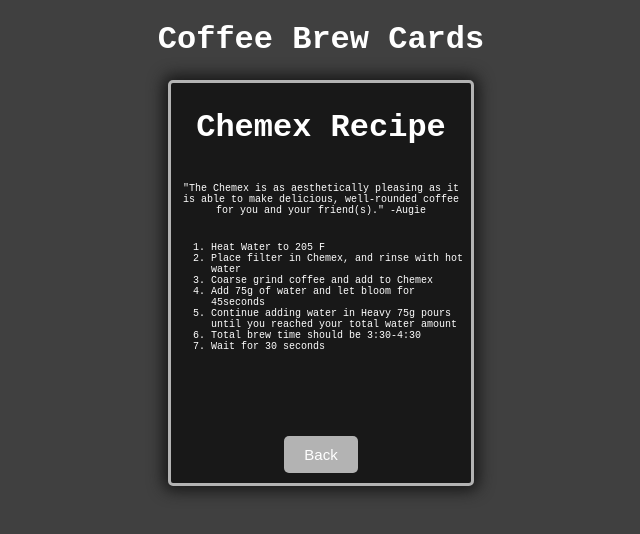
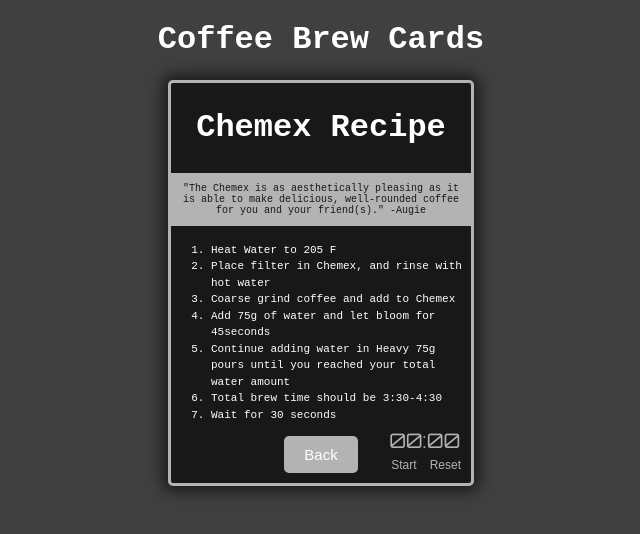
Before and after one commit to puginator/coffee-brew, a React (Create React App) app: page / in a window 1280 px wide. Both pictures are taken after a click on the button "Brew". Shown: the top 534 px of the page, without its empty margins (319-959 px from the left). Built offline with nearby package versions, Linux system fonts and the light colour scheme.

Commit message:
completed timer component

```diff
--- a/public/index.html
+++ b/public/index.html
@@ -24,6 +24,12 @@
       work correctly both with client-side routing and a non-root public URL.
       Learn how to configure a non-root public URL by running `npm run build`.
     -->
+    <link rel="preconnect" href="https://fonts.googleapis.com" />
+    <link rel="preconnect" href="https://fonts.gstatic.com" crossorigin />
+    <link
+      href="https://fonts.googleapis.com/css2?family=Orbitron&display=swap"
+      rel="stylesheet"
+    />
     <title>React App</title>
   </head>
   <body>
--- a/src/App.js
+++ b/src/App.js
@@ -4,6 +4,7 @@
 import styled from 'styled-components';
 // import {data} from './cardData.json';
 import LogoSrc from './assets/images/Chemex.png';
+import Timer from './components/Timer';
 
 
 
@@ -100,11 +101,13 @@
 `;
 const BrewStep = styled.li`
   color: #ffffff;
-  font-size: 10px;
+  font-size: 11px;
+  line-height: 1.5;
   `;
 const Quote = styled.p`
-  color: #ffffff;
+  color: #181818;
   text-align: center;
+  background-color: #b3b3b3;
   font-size: 10px;
   padding: 10px 5px;
   margin: 0;
@@ -141,7 +144,11 @@
             <BrewStep>Total brew time should be 3:30-4:30</BrewStep>
             <BrewStep>Wait for 30 seconds</BrewStep>
           </BrewInstructions>
-          <Button onClick={handleClick}>Back</Button>
+          <Container>
+            <Timer />
+            <Button onClick={handleClick}>Back</Button>
+          </Container>
+
         </BackCard> }
       </Container>
 
--- /dev/null
+++ b/src/components/Timer.js
@@ -0,0 +1,84 @@
+import React, {
+    useState,
+    useEffect
+} from 'react';
+import styled from 'styled-components';
+
+
+const Container = styled.div`
+  position: absolute;
+
+  bottom: 5px;
+  right: 5px;
+  display: grid;
+  grid-template: 1fr 1fr / 1fr 1fr;
+`;
+const Clock = styled.div`
+    grid-column: 1/ -1;
+    /* border: 2px dashed white; */
+    font-family: 'Orbitron', sans-serif;
+    border-radius: 5px;
+    justify-self: center;
+    font-size: 20px;
+    color: #b3b3b3;
+    margin: 0;
+`;
+
+const Button = styled.button`
+  /* background-color:${({primary}) => primary ? "#181818" : "#b3b3b3"};  */
+  background-color: transparent;
+  color: #b3b3b3;
+  font-size: 12px;
+  border: none;
+  padding: 5px 5px;
+`;
+
+const Timer = () => {
+    const [seconds, setSeconds] = useState(0);
+    const [minutes, setMinutes] = useState(0);
+    const [isActive, setIsActive] = useState(false);
+
+    function toggle() {
+        setIsActive(!isActive);
+    }
+
+    function reset() {
+        setSeconds(0);
+        setMinutes(0)
+        setIsActive(false);
+    }
+
+
+    useEffect(() => {
+        let interval = null;
+        if (isActive) {
+            interval = setInterval(() => {
+                setSeconds(seconds => seconds + 1);
+            }, 1000);
+            if(seconds === 60){
+                setMinutes(minutes => minutes + 1);
+                setSeconds(0);
+            }
+        } else if (!isActive && seconds !== 0) {
+            clearInterval(interval);
+        }
+        return () => clearInterval(interval);
+
+    }, [isActive, seconds]);
+
+    return (
+        <Container>
+            <Clock>
+                {minutes < 10 ? `0${minutes}` : minutes}:{ seconds < 10 ? `0${seconds}` : seconds}
+            </Clock>
+            <Button onClick={toggle}>
+                {isActive ? 'Pause' : 'Start'}
+            </Button>
+            <Button onClick={reset}>
+                Reset
+            </Button>
+        </Container>
+    )
+}
+
+export default Timer;
```
Also changed, not shown: cardData.json (+12 -1 lines), src/components/BackCard.js (added), src/components/Card.js (added).
